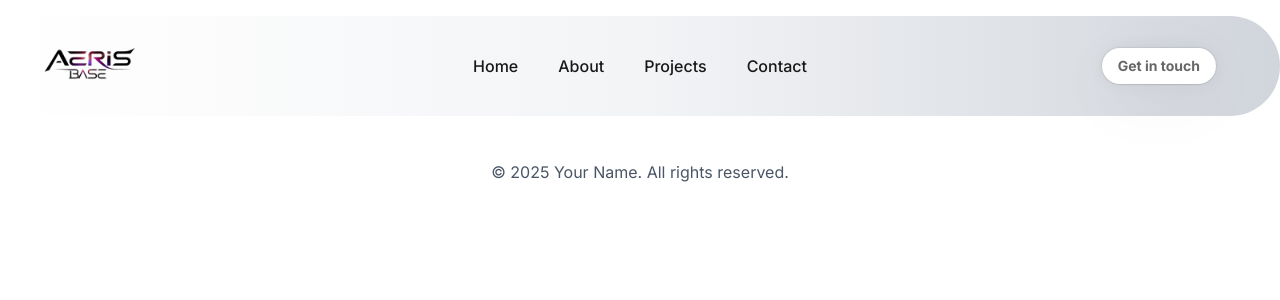
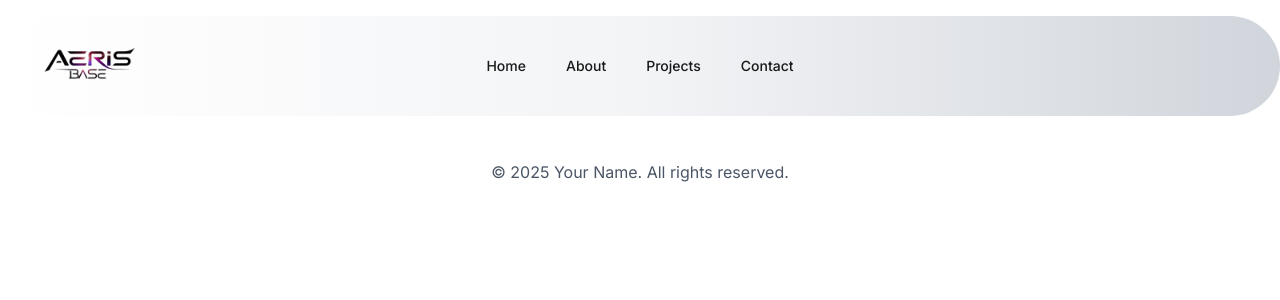
Before and after one commit to AerisXBase/my-portfolio-test, a Next.js app: page /about in a window 1280 px wide. Shown: the top 300 px of the page. Built offline with nearby package versions, Linux system fonts and the light colour scheme.

Commit message:
Fix NavbarButton props and remove unused as prop

```diff
--- a/src/components/Navbar.tsx
+++ b/src/components/Navbar.tsx
@@ -29,11 +29,12 @@ export function Navbar() {
         <NavbarLogo />
         <NavItems items={navLinks} /> {/* ← Remove visible */}
         <NavbarButton
-          href="/contact"
-          variant="primary"
-          className="hover:text-[#800020]"
+          href="/about"
+          className="ml-4"
+          variant="secondary"
+          onClickAction={() => console.log("clicked")}
         >
-          Get in touch
+          About
         </NavbarButton>
       </NavBody>
 
@@ -43,7 +44,7 @@ export function Navbar() {
           <NavbarLogo />
           <MobileNavToggle
             isOpen={isMenuOpen}
-            onClick={() => setIsMenuOpen((prev) => !prev)}
+            onClickAction={() => setIsMenuOpen((prev) => !prev)}
           />
         </MobileNavHeader>
 
@@ -59,11 +60,12 @@ export function Navbar() {
             </a>
           ))}
           <NavbarButton
-            href="/contact"
-            variant="primary"
-            className="mt-4 w-full text-center hover:text-[#800020]"
+            href="/about"
+            className="ml-4"
+            variant="secondary"
+            onClickAction={() => setIsMenuOpen(false)}
           >
-            Get in touch
+            About
           </NavbarButton>
         </MobileNavMenu>
       </MobileNav>
--- a/src/components/ui/ResizableNavbar.tsx
+++ b/src/components/ui/ResizableNavbar.tsx
@@ -24,10 +24,7 @@ interface NavBodyProps {
 }
 
 interface NavItemsProps {
-  items: {
-    name: string;
-    link: string;
-  }[];
+  items: { name: string; link: string }[];
   className?: string;
   onItemClick?: () => void;
   visible?: boolean;
@@ -53,11 +50,8 @@ interface MobileNavMenuProps {
 
 export const Navbar = ({ children, className }: NavbarProps) => {
   const ref = useRef<HTMLDivElement>(null);
-  const { scrollY } = useScroll({
-    target: ref,
-    offset: ["start start", "end start"],
-  });
-  const [visible, setVisible] = useState<boolean>(false);
+  const { scrollY } = useScroll({ target: ref });
+  const [visible, setVisible] = useState(false);
 
   useMotionValueEvent(scrollY, "change", (latest) => {
     setVisible(latest > 100);
@@ -94,10 +88,9 @@ export const NavBody = ({ children, className, visible }: NavBodyProps) => (
     style={{ minWidth: "800px" }}
     className={cn(
       "relative z-[60] mx-auto hidden w-full max-w-7xl flex-row items-center justify-between self-start pl-8 pr-16 lg:flex",
-      !visible &&
-        "mt-4 rounded-full bg-gradient-to-r from-white via-gray-100 to-gray-300 shadow-lg backdrop-blur-md dark:bg-white/10",
-      visible &&
-        "rounded-full bg-gradient-to-r from-cyan-700/50 via-purple-800/50 to-indigo-900/50",
+      !visible
+        ? "mt-4 rounded-full bg-gradient-to-r from-white via-gray-100 to-gray-300 shadow-lg backdrop-blur-md dark:bg-white/10"
+        : "rounded-full bg-gradient-to-r from-cyan-700/50 via-purple-800/50 to-indigo-900/50",
       className
     )}
   >
@@ -124,19 +117,20 @@ export const NavItems = ({
     <motion.div
       onMouseLeave={() => setHovered(null)}
       className={cn(
-        "absolute inset-0 hidden flex-1 flex-row items-center justify-center space-x-2 text-sm font-medium text-zinc-600 text-[16px] transition duration-200 hover:text-zinc-800 lg:flex lg:space-x-2",
+        "absolute inset-0 hidden flex-1 flex-row items-center justify-center space-x-2 text-sm font-medium text-zinc-600 transition duration-200 hover:text-zinc-800 lg:flex lg:space-x-2",
         className
       )}
     >
       {items.map((item, idx) => (
         <a
-          key={`link-${idx}`}
+          key={idx}
           href={item.link}
           onMouseEnter={() => setHovered(idx)}
           onClick={onItemClick}
           className={cn(
-            !visible && "relative px-4 py-2 text-black/90",
-            visible && "text-white relative px-4 py-2"
+            visible
+              ? "text-white relative px-4 py-2"
+              : "relative px-4 py-2 text-black/90"
           )}
         >
           {hovered === idx && (
@@ -167,9 +161,9 @@ export const MobileNav = ({ children, className, visible }: MobileNavProps) => (
     transition={{ type: "spring", stiffness: 200, damping: 50 }}
     className={cn(
       "relative z-50 mx-auto flex w-full max-w-[calc(100vw-2rem)] flex-col items-center justify-between px-6 lg:hidden",
-      !visible &&
-        "mt-4 rounded-md bg-white shadow-md backdrop-blur-md dark:bg-white/10",
-      visible && "rounded-md bg-white dark:bg-neutral-950/80",
+      !visible
+        ? "mt-4 rounded-md bg-white shadow-md backdrop-blur-md dark:bg-white/10"
+        : "rounded-md bg-white dark:bg-neutral-950/80",
       className
     )}
   >
@@ -182,10 +176,7 @@ export const MobileNavHeader = ({
   className,
 }: MobileNavHeaderProps) => (
   <div
-    className={cn(
-      "flex w-full flex-row items-center justify-between px-4",
-      className
-    )}
+    className={cn("flex w-full items-center justify-between px-4", className)}
   >
     {children}
   </div>
@@ -215,15 +206,18 @@ export const MobileNavMenu = ({
 
 export const MobileNavToggle = ({
   isOpen,
-  onClick,
+  onClickAction,
 }: {
   isOpen: boolean;
-  onClick: () => void;
+  onClickAction: () => void;
 }) =>
   isOpen ? (
-    <IconX className="dark:text-white text-[#800020]" onClick={onClick} />
+    <IconX className="dark:text-white text-[#800020]" onClick={onClickAction} />
   ) : (
-    <IconMenu2 className="text-[#800020] dark:text-white" onClick={onClick} />
+    <IconMenu2
+      className="text-[#800020] dark:text-white"
+      onClick={onClickAction}
+    />
   );
 
 export const NavbarLogo = () => (
@@ -243,46 +237,45 @@ export const NavbarLogo = () => (
   </Link>
 );
 
-export const NavbarButton = ({
-  href,
-  as: Tag = "a",
-  children,
-  className,
-  variant = "primary",
-  ...props
-}: {
-  href?: string;
-  as?: React.ElementType;
+// Simplified NavbarButton: always renders an <a> tag
+interface NavbarButtonProps {
+  href: string;
   children: React.ReactNode;
   className?: string;
   variant?: "primary" | "secondary" | "dark" | "gradient";
   visible?: boolean;
-} & (
-  | React.ComponentPropsWithoutRef<"a">
-  | React.ComponentPropsWithoutRef<"button">
-)) => {
-  // eslint-disable-next-line @typescript-eslint/no-unused-vars
-  const { visible, ...restProps } = props;
+  onClickAction?: () => void;
+}
+
+export const NavbarButton: React.FC<NavbarButtonProps> = ({
+  href,
+  children,
+  className,
+  variant = "primary",
+  visible = true,
+  onClickAction,
+  ...props
+}) => {
+  if (!visible) return null;
 
   const baseStyles =
-    "px-4 py-2 rounded-full bg-white text-black/60 text-sm font-bold relative cursor-pointer transform transition-transform ease-out duration-400 hover:-translate-y-1 inline-block text-center";
+    "px-4 py-2 rounded-full bg-white text-black/60 text-sm font-bold relative cursor-pointer transition-transform duration-300 hover:-translate-y-1 inline-block text-center";
 
-  const variantStyles = {
-    primary:
-      "shadow-[0_0_24px_rgba(34,_42,_53,_0.06),_0_1px_1px_rgba(0,_0,_0,_0.05),_0_0_0_1px_rgba(34,_42,_53,_0.04),_0_0_4px_rgba(34,_42,_53,_0.08),_0_16px_68px_rgba(47,_48,_55,_0.05),_0_1px_0_rgba(255,_255,_255,_0.1)_inset]",
+  const variantStyles: Record<string, string> = {
+    primary: "shadow-lg",
     secondary: "bg-transparent shadow-none dark:text-white",
-    dark: "bg-black text-white shadow-[0_0_24px_rgba(34,_42,_53,_0.06),_0_1px_1px_rgba(0,_0,_0,_0.05),_0_0_0_1px_rgba(34,_42,_53,_0.04),_0_0_4px_rgba(34,_42,_53,_0.08),_0_16px_68px_rgba(47,_48,_55,_0.05),_0_1px_0_rgba(255,_255,_255,_0.1)_inset]",
-    gradient:
-      "bg-gradient-to-b from-blue-500 to-blue-700 text-white shadow-[0px_2px_0px_0px_rgba(255,255,255,0.3)_inset]",
+    dark: "bg-black text-white",
+    gradient: "bg-gradient-to-b from-blue-500 to-blue-700 text-white",
   };
 
   return (
-    <Tag
-      href={href || undefined}
+    <a
+      href={href}
+      onClick={onClickAction}
       className={cn(baseStyles, variantStyles[variant], className)}
-      {...restProps}
+      {...props}
     >
       {children}
-    </Tag>
+    </a>
   );
 };
```
